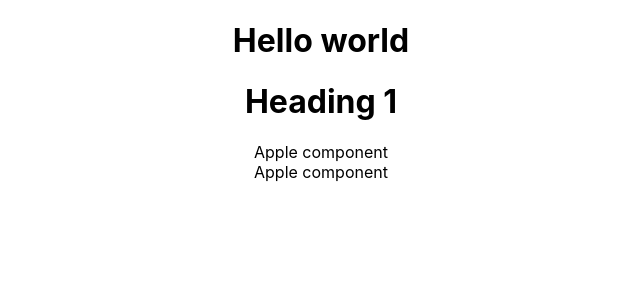
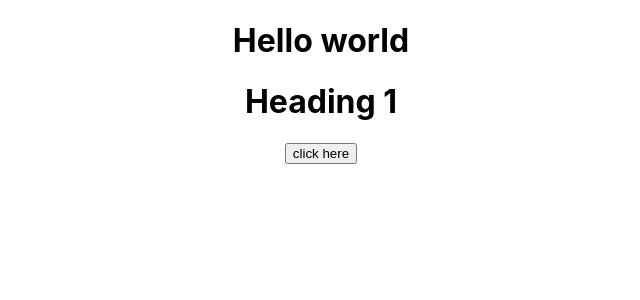
Before and after one commit to codeAlok/React_js_prct, a React (Create React App) app: page / in a window 1280 px wide. Shown: the top 300 px of the page, without its empty margins (319-959 px from the left). Built offline with nearby package versions, Linux system fonts and the light colour scheme.

Commit message:
events & fn work

```diff
--- a/src/App.js
+++ b/src/App.js
@@ -5,10 +5,15 @@ import User from './User';
 function App() {
 
   // component inside component use
-  function Apple(){
-    return(
-      <div>Apple component</div>
-    );
+  // function Apple(){
+  //   return(
+  //     <div>Apple component</div>
+  //   );
+  // }
+
+  //check working of event and function in react
+  function checkAlert() {
+    alert("function called");
   }
 
   return (
@@ -16,9 +21,17 @@ function App() {
      <h1>Hello world</h1>
      <User />
 
-     {/* component used method 1*/}
-     {Apple()}
-     <Apple />
+     {/* component used method 1 & 2 */}
+     {/* {Apple()}     */}
+     {/* <Apple /> */}
+
+
+    {/* write fn name inside without () to work on click otherwise run auto after page render */}
+    {/* or can use Arrow function ,()=>{} this don't run auto */}
+    <div>
+      {/* <button onClick={checkAlert}>click here</button> */}
+      <button onClick={()=> checkAlert()}>click here</button>
+    </div>
 
     </div>
   );
```
